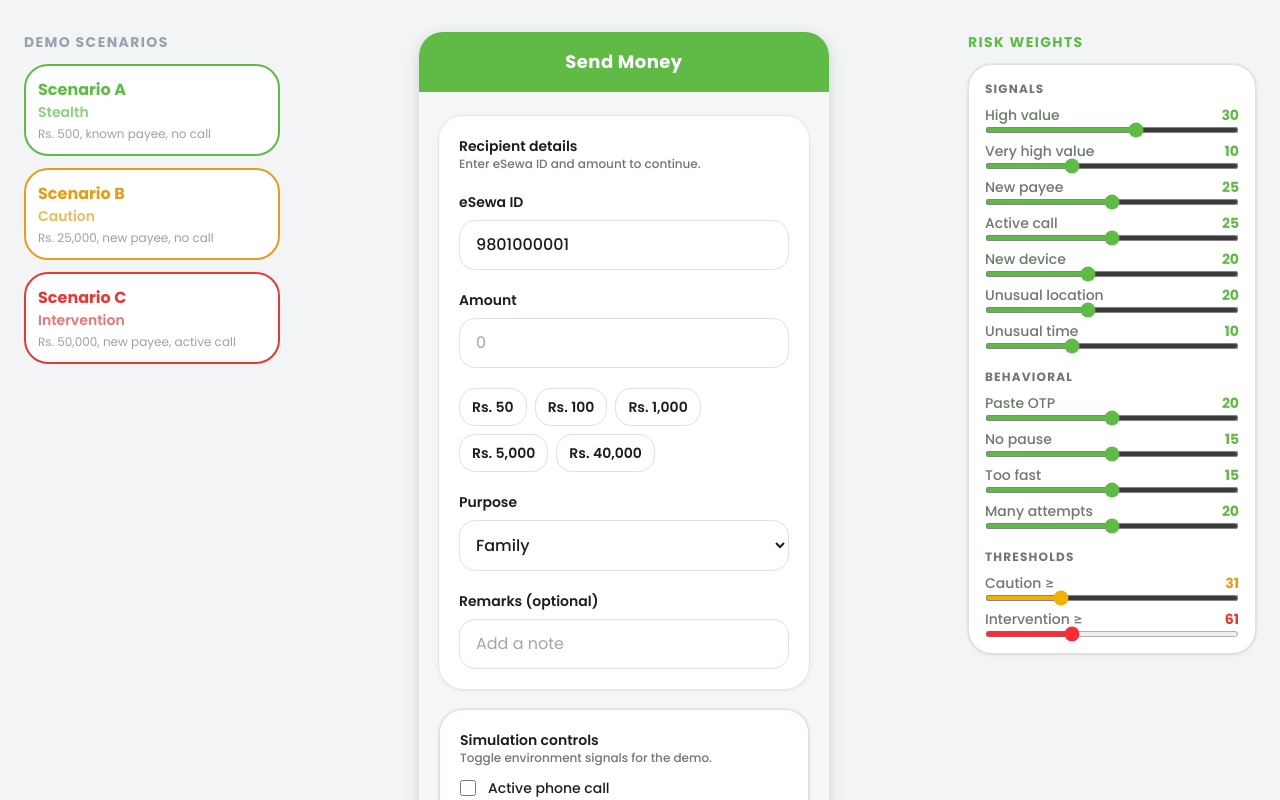
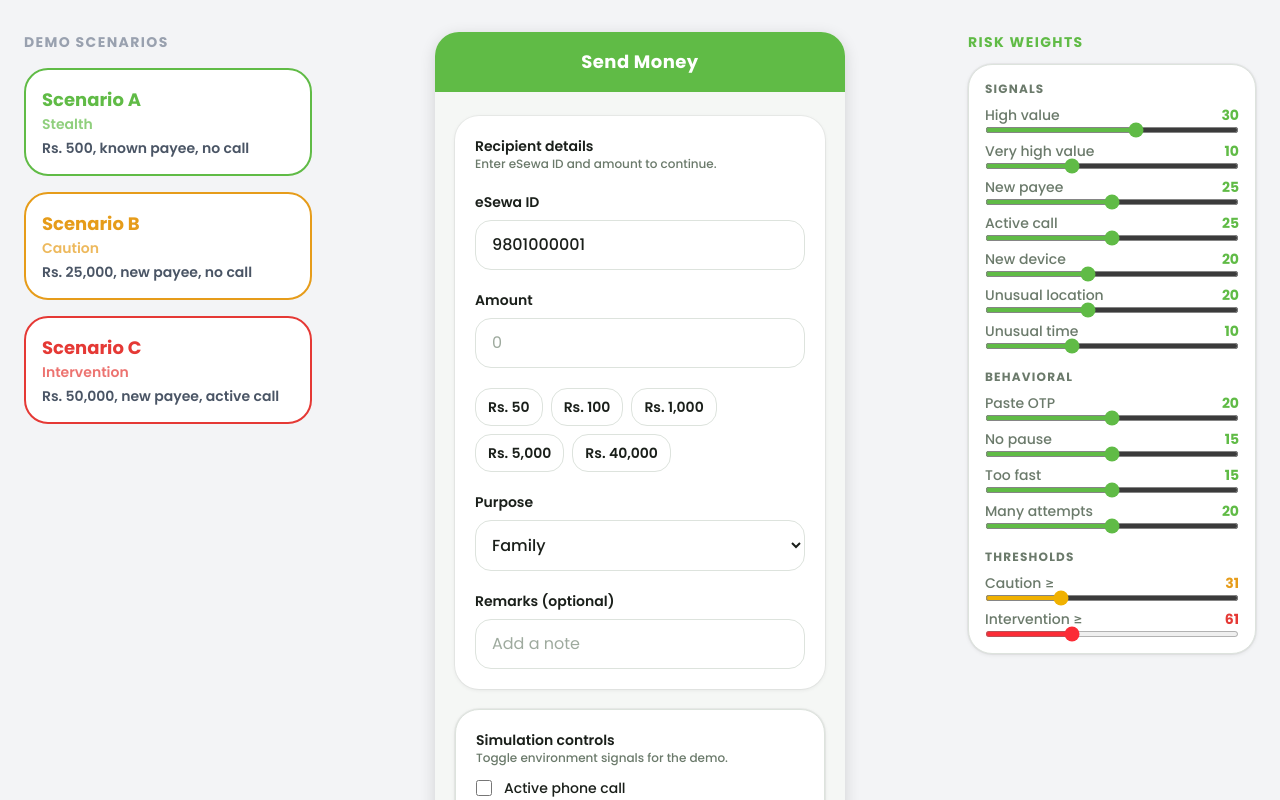
Before and after one commit to sagarEmn/dynamic-otp, a React (Vite) app: page / in a window 1280 px wide. Shown: the top 800 px of the page. Built offline with nearby package versions, Linux system fonts and the light colour scheme.

Commit message:
make the demo scenarios texts bigger

```diff
--- a/src/components/PhoneFrame.jsx
+++ b/src/components/PhoneFrame.jsx
@@ -13,7 +13,7 @@ export default function PhoneFrame() {
     <div className="min-h-screen bg-gray-100 flex items-start justify-between px-6 py-8 gap-4">
 
       {/* Scenario panel — left */}
-      <div className="flex flex-col gap-3 w-64 shrink-0">
+      <div className="flex flex-col gap-4 w-72 shrink-0">
         <p className="text-sm font-bold text-gray-400 uppercase tracking-widest">Demo scenarios</p>
         {SCENARIOS.map((scenario) => (
           <button
@@ -21,11 +21,11 @@ export default function PhoneFrame() {
             type="button"
             onClick={() => launch(scenario)}
             style={{ borderColor: scenario.accentColor, color: scenario.accentColor }}
-            className="w-full rounded-xl border-2 bg-white px-3 py-3 text-left transition-all hover:shadow-md"
+            className="w-full rounded-xl border-2 bg-white px-4 py-4 text-left transition-all hover:shadow-md"
           >
-            <p className="text-base font-bold">{scenario.label}</p>
+            <p className="text-lg font-bold">{scenario.label}</p>
             <p className="text-sm font-semibold opacity-70">{scenario.sublabel}</p>
-            <p className="text-xs text-gray-400 font-normal mt-1">{scenario.description}</p>
+            <p className="text-sm text-gray-600 font-semibold mt-1">{scenario.description}</p>
           </button>
         ))}
       </div>
```
